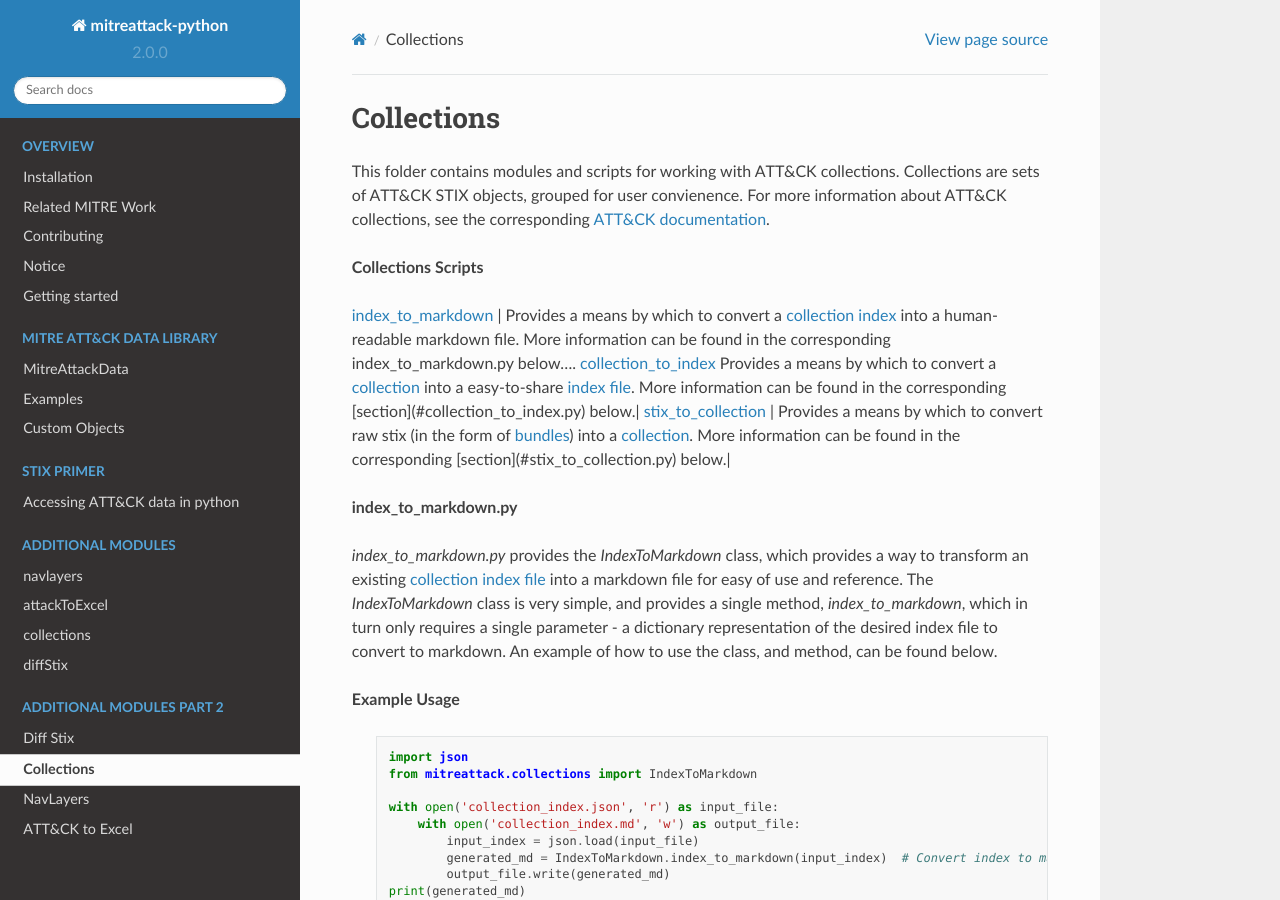
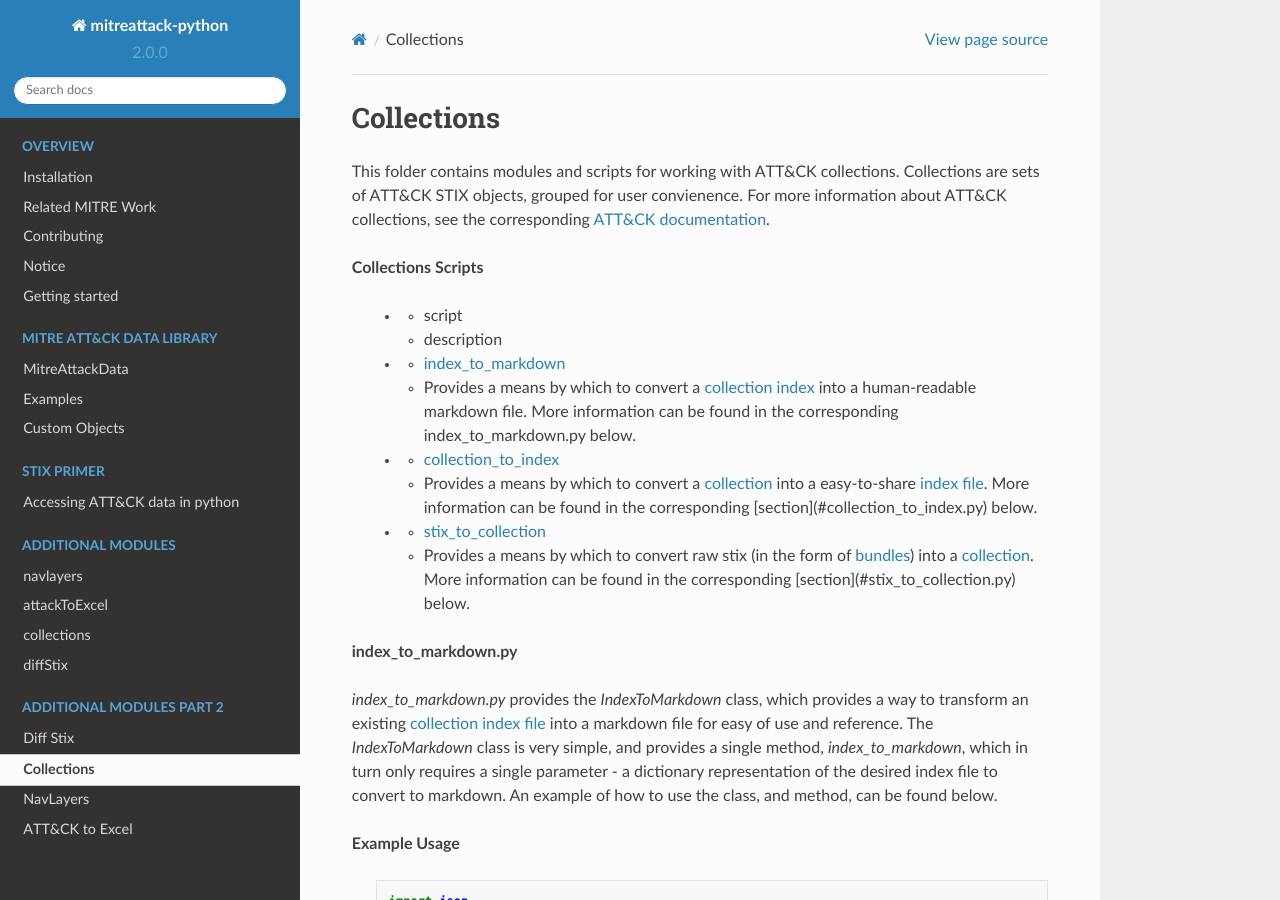
Before and after one commit to mitre-attack/mitreattack-python, a Sphinx documentation site: the page built from docs/collections.rst, in a window 1280 px wide and 900 px high. Built offline with Sphinx 7.4.7 and the Read the Docs theme 2.0.0, drawn with Linux system fonts in a browser that asks for light colours; pages that are not in the unit, such as notebooks, are missing from menus.

Commit message:
adding more tables final to collections

```diff
--- a/docs/collections.rst
+++ b/docs/collections.rst
@@ -9,9 +9,14 @@ For more information about ATT&CK collections, see the corresponding
 
 **Collections Scripts**
 
-`index_to_markdown <https://github.com/mitre-attack/mitreattack-python/blob/master/mitreattack/collections/index_to_markdown.py>`_ | Provides a means by which to convert a `collection index <https://github.com/center-for-threat-informed-defense/attack-workbench-frontend/blob/master/docs/collections.md#collection-indexes>`_ into a human-readable markdown file. More information can be found in the corresponding :ref:`index_to_markdown.py` below....
-`collection_to_index <https://github.com/mitre-attack/mitreattack-python/blob/master/mitreattack/collections/collection_to_index.py>`_ Provides a means by which to convert a `collection <https://github.com/center-for-threat-informed-defense/attack-workbench-frontend/blob/master/docs/collections.md#collections>`_ into a easy-to-share `index file <https://github.com/center-for-threat-informed-defense/attack-workbench-frontend/blob/master/docs/collections.md#collection-indexes>`_. More information can be found in the corresponding [section](#collection_to_index.py) below.|
-`stix_to_collection <https://github.com/mitre-attack/mitreattack-python/blob/master/mitreattack/collections/stix_to_collection.py>`_ | Provides a means by which to convert raw stix (in the form of `bundles <https://docs.oasis-open.org/cti/stix/v2.1/cs01/stix-v2.1-cs01.html#_gms872kuzdmg>`_) into a `collection <https://github.com/center-for-threat-informed-defense/attack-workbench-frontend/blob/master/docs/collections.md#collections>`_. More information can be found in the corresponding [section](#stix_to_collection.py) below.|
+   * - script
+     - description
+   * - `index_to_markdown <https://github.com/mitre-attack/mitreattack-python/blob/master/mitreattack/collections/index_to_markdown.py>`_
+     - Provides a means by which to convert a `collection index <https://github.com/center-for-threat-informed-defense/attack-workbench-frontend/blob/master/docs/collections.md#collection-indexes>`_ into a human-readable markdown file. More information can be found in the corresponding :ref:`index_to_markdown.py` below.
+   * - `collection_to_index <https://github.com/mitre-attack/mitreattack-python/blob/master/mitreattack/collections/collection_to_index.py>`_
+     - Provides a means by which to convert a `collection <https://github.com/center-for-threat-informed-defense/attack-workbench-frontend/blob/master/docs/collections.md#collections>`_ into a easy-to-share `index file <https://github.com/center-for-threat-informed-defense/attack-workbench-frontend/blob/master/docs/collections.md#collection-indexes>`_. More information can be found in the corresponding [section](#collection_to_index.py) below.
+   * - `stix_to_collection <https://github.com/mitre-attack/mitreattack-python/blob/master/mitreattack/collections/stix_to_collection.py>`_
+     - Provides a means by which to convert raw stix (in the form of `bundles <https://docs.oasis-open.org/cti/stix/v2.1/cs01/stix-v2.1-cs01.html#_gms872kuzdmg>`_) into a `collection <https://github.com/center-for-threat-informed-defense/attack-workbench-frontend/blob/master/docs/collections.md#collections>`_. More information can be found in the corresponding [section](#stix_to_collection.py) below.
 
 **index_to_markdown.py**
 
```
